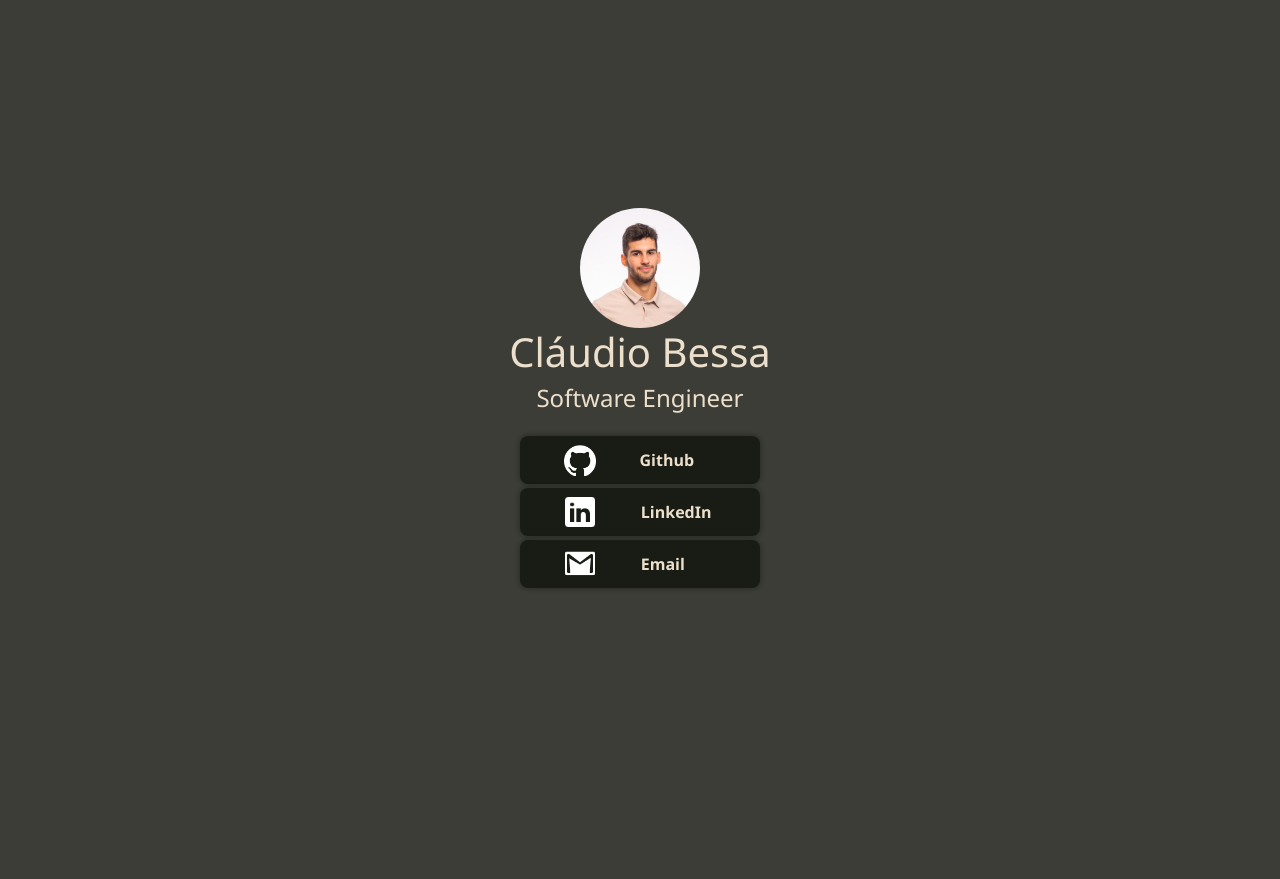
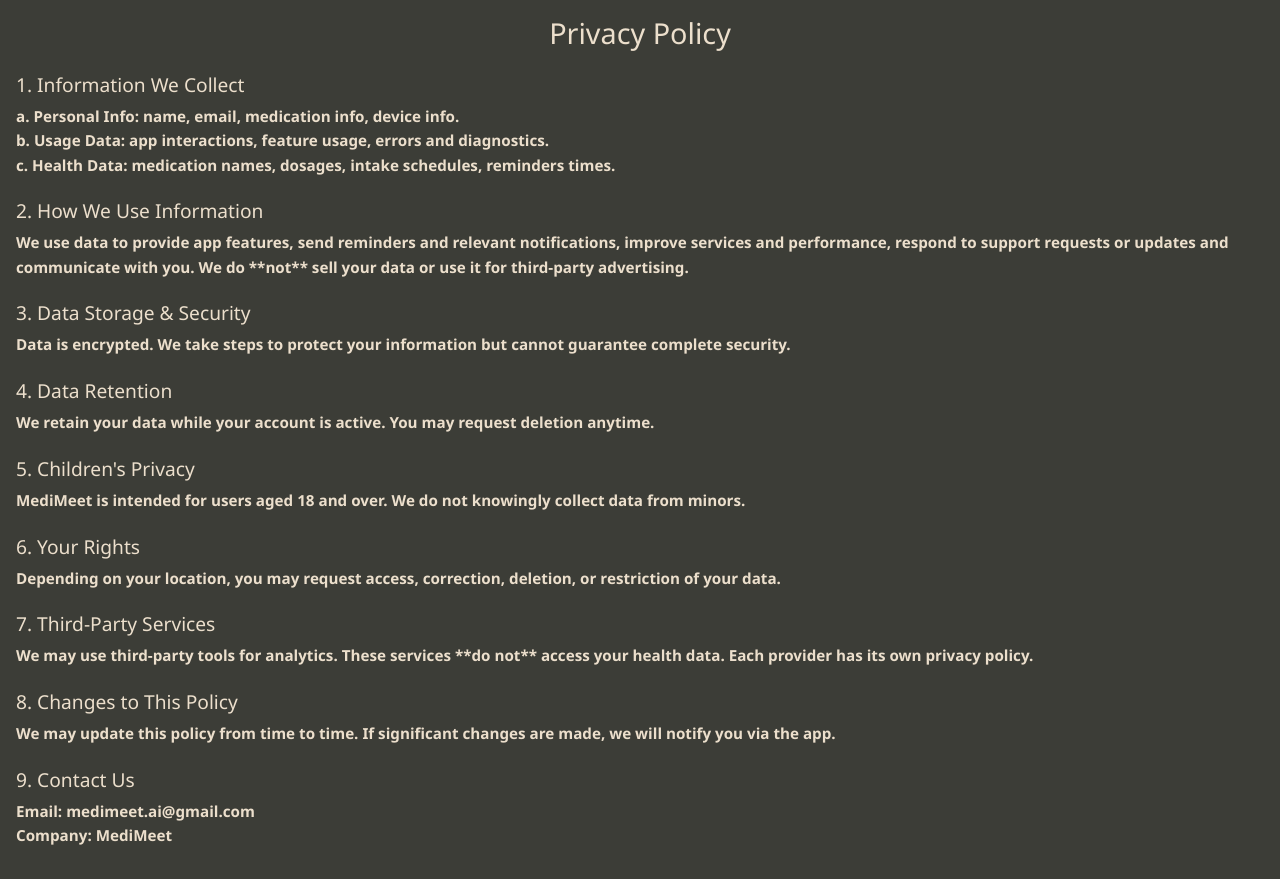
Before and after one commit to assebc/bessa, an Angular app: page /medimeet/privacy-policy in a window 1280 px wide. Before the commit this address led to /. Before the commit the page ends 800 px from the top, so only its background shows below. Built offline with nearby package versions, Linux system fonts and the light colour scheme.

Commit message:
feat: medimeet privacy policy

```diff
--- a/src/app/app.routes.ts
+++ b/src/app/app.routes.ts
@@ -18,6 +18,10 @@
     loadComponent: () => import('./parking/parking.component').then(m => m.ParkingComponent)
   },
   {
+    path: 'medimeet/privacy-policy',
+    loadComponent: () => import('./medimeet/privacy-policy/privacy-policy.component').then(m => m.PrivacyPolicyComponent)
+  },
+  {
     path: '**',
     redirectTo: ''
   }
--- /dev/null
+++ b/src/app/medimeet/privacy-policy/privacy-policy.component.html
@@ -0,0 +1,48 @@
+<div class="privacy-container">
+  <h1>Privacy Policy</h1>
+
+  <section>
+    <h2>{{ policyData.title.information_collect }}</h2>
+    <p [innerText]="policyData.content.information_collect"></p>
+  </section>
+
+  <section>
+    <h2>{{ policyData.title.information }}</h2>
+    <p [innerHTML]="policyData.content.information"></p>
+  </section>
+
+  <section>
+    <h2>{{ policyData.title.data_storage_security }}</h2>
+    <p>{{ policyData.content.data_storage_security }}</p>
+  </section>
+
+  <section>
+    <h2>{{ policyData.title.data_retention }}</h2>
+    <p>{{ policyData.content.data_retention }}</p>
+  </section>
+
+  <section>
+    <h2>{{ policyData.title.privacy }}</h2>
+    <p>{{ policyData.content.privacy }}</p>
+  </section>
+
+  <section>
+    <h2>{{ policyData.title.rights }}</h2>
+    <p>{{ policyData.content.rights }}</p>
+  </section>
+
+  <section>
+    <h2>{{ policyData.title.services }}</h2>
+    <p [innerHTML]="policyData.content.services"></p>
+  </section>
+
+  <section>
+    <h2>{{ policyData.title.policy }}</h2>
+    <p>{{ policyData.content.policy }}</p>
+  </section>
+
+  <section>
+    <h2>{{ policyData.title.contact }}</h2>
+    <p [innerText]="policyData.content.contact"></p>
+  </section>
+</div>
--- /dev/null
+++ b/src/app/medimeet/privacy-policy/privacy-policy.component.scss
@@ -0,0 +1,23 @@
+.privacy-container {
+  padding: 16px;
+  font-family: Arial, sans-serif;
+  line-height: 1.6;
+
+  h1 {
+    font-size: 1.8rem;
+    margin-bottom: 1rem;
+    text-align: center;
+  }
+
+  h2 {
+    font-size: 1.2rem;
+    margin-top: 1.4rem;
+    margin-bottom: 0.5rem;
+  }
+
+  p {
+    white-space: pre-line;
+    margin-bottom: 1rem;
+    font-size: 0.95rem;
+  }
+}
--- /dev/null
+++ b/src/app/medimeet/privacy-policy/privacy-policy.component.ts
@@ -0,0 +1,36 @@
+import { Component } from '@angular/core';
+
+@Component({
+  selector: 'app-privacy-policy',
+  standalone: true,
+  templateUrl: './privacy-policy.component.html',
+  styleUrl: './privacy-policy.component.scss'
+})
+export class PrivacyPolicyComponent {
+  readonly policyData = {
+    title: {
+      information_collect: '1. Information We Collect',
+      information: '2. How We Use Information',
+      data_storage_security: '3. Data Storage & Security',
+      data_retention: '4. Data Retention',
+      privacy: '5. Children\'s Privacy',
+      rights: '6. Your Rights',
+      services: '7. Third-Party Services',
+      policy: '8. Changes to This Policy',
+      contact: '9. Contact Us'
+    },
+    content: {
+      information_collect: 'a. Personal Info: name, email, medication info, device info.\n' +
+        'b. Usage Data: app interactions, feature usage, errors and diagnostics.\n' +
+        'c. Health Data: medication names, dosages, intake schedules, reminders times.',
+      information: 'We use data to provide app features, send reminders and relevant notifications, improve services and performance, respond to support requests or updates and communicate with you. We do **not** sell your data or use it for third-party advertising.',
+      data_storage_security: 'Data is encrypted. We take steps to protect your information but cannot guarantee complete security.',
+      data_retention: 'We retain your data while your account is active. You may request deletion anytime.',
+      privacy: 'MediMeet is intended for users aged 18 and over. We do not knowingly collect data from minors.',
+      rights: 'Depending on your location, you may request access, correction, deletion, or restriction of your data.',
+      services: 'We may use third-party tools for analytics. These services **do not** access your health data. Each provider has its own privacy policy.',
+      policy: 'We may update this policy from time to time. If significant changes are made, we will notify you via the app.',
+      contact: 'Email: medimeet.ai@gmail.com\nCompany: MediMeet'
+    }
+  };
+}
```
